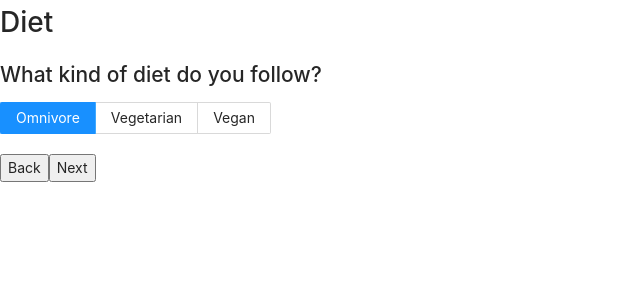
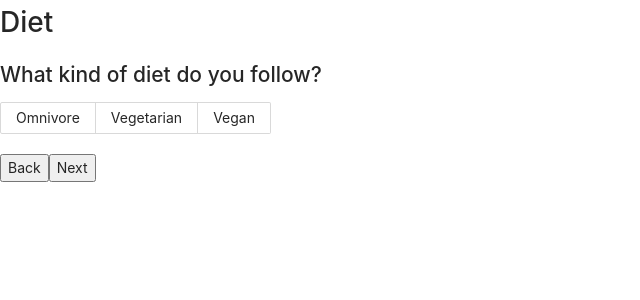
Before and after one commit to giabertu/emission-0, a React (Create React App) app in the folder emission-0/: page /diet in a window 1280 px wide. Shown: the top 300 px of the page, without its empty margins (0-640 px from the left). Built offline with nearby package versions, Linux system fonts and the light colour scheme.

Commit message:
defined diet state

```diff
--- /dev/null
+++ b/emission-0/src/Context.tsx
@@ -0,0 +1,5 @@
+import { createContext } from "react";
+
+const Context = createContext(undefined);
+
+export default Context;
--- a/emission-0/src/Pages/cfp-calculator/Diet.tsx
+++ b/emission-0/src/Pages/cfp-calculator/Diet.tsx
@@ -1,10 +1,11 @@
-import React from 'react';
-import { Radio } from 'antd';
+import React, { useState } from 'react';
 import './Diet.css'
 import { useNavigate } from 'react-router-dom';
+import DietButtons from '../../components/DietButtons';
 
 function Diet() {
   const navigate = useNavigate()
+  const [dietChoice, setDietChoice] = useState('')
 
   const handleBack = () => {
     navigate('/cfp-calculator')
@@ -12,17 +13,16 @@ function Diet() {
   const handleNext = () => {
     navigate('/flight')
   }
-
+  const handleDietChoice = (e: React.ChangeEvent<HTMLInputElement>) => {
+    //set diet choice to either 'Omnivore, Vegetarian or Vegan'
+    setDietChoice(e.target.value)
+  }
 
   return (
     <div className='Diet'>
       <h1>Diet</h1>
       <h2>What kind of diet do you follow?</h2>
-      <Radio.Group defaultValue="a" buttonStyle="solid" id='diet-choices'>
-        <Radio.Button value="a">Omnivore</Radio.Button>
-        <Radio.Button value="b">Vegetarian</Radio.Button>
-        <Radio.Button value="c">Vegan</Radio.Button>
-      </Radio.Group>
+      <DietButtons handleDietChoice={handleDietChoice} />
       <button onClick={handleBack}>Back</button>
       <button onClick={handleNext}>Next</button>
     </div>
--- /dev/null
+++ b/emission-0/src/components/DietButtons.tsx
@@ -0,0 +1,21 @@
+import React from 'react'
+import { Radio } from 'antd';
+
+function DietButtons(props: { handleDietChoice: any}) {
+
+
+
+  return (
+    <Radio.Group defaultValue="a" buttonStyle="solid" id='diet-choices'
+    onChange={(e) => {
+      console.log(e);
+      props.handleDietChoice(e)
+    }}>
+        <Radio.Button value="Omnivore">Omnivore</Radio.Button>
+        <Radio.Button value="Vegetarian">Vegetarian</Radio.Button>
+        <Radio.Button value="Vegan">Vegan</Radio.Button>
+      </Radio.Group>
+  )
+}
+
+export default DietButtons
```
